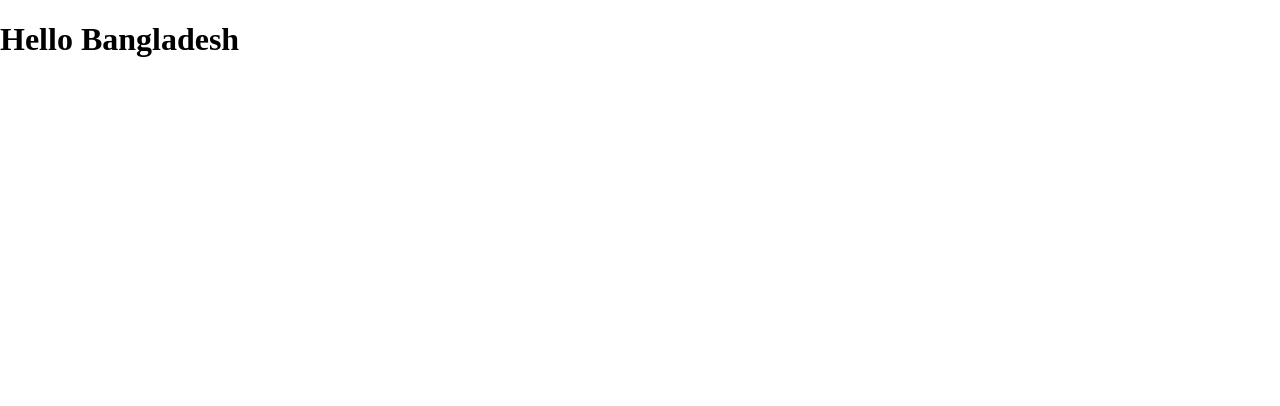
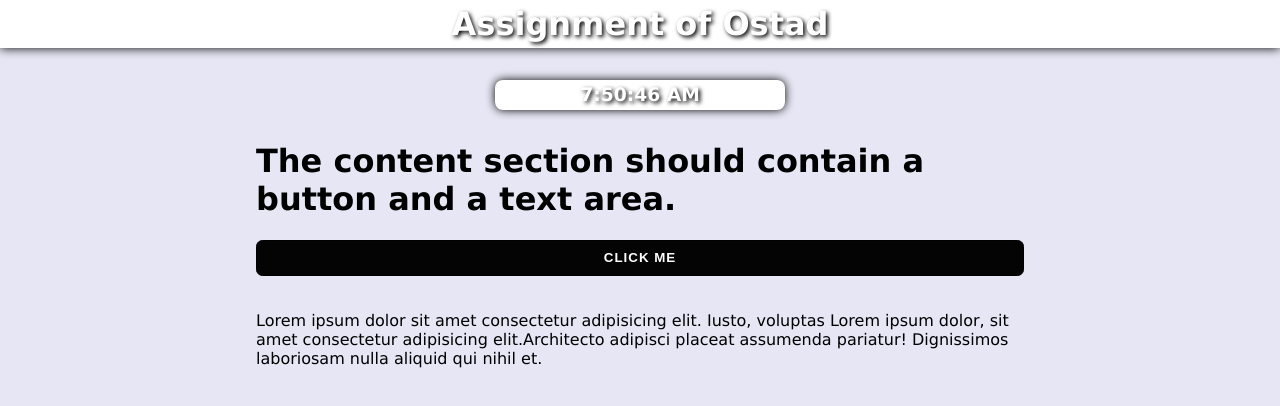
Before and after one commit to minhajul-im/Practice-React-Next, a React (Vite) app in the folder Module-5/: page / in a window 1280 px wide. Shown: the top 406 px of the page. Built offline with nearby package versions, Linux system fonts and the light colour scheme.

Commit message:
design done

```diff
--- a/Module-5/src/App.jsx
+++ b/Module-5/src/App.jsx
@@ -1,7 +1,20 @@
+import Page from "./layout/Page";
+
 const App = () => {
+  const data = {
+    title: "Assignment of Ostad",
+    clock: new Date().toLocaleTimeString(),
+    mainTitle: "The content section should contain a button and a text area.",
+    button: "Click me",
+    text: `Lorem ipsum dolor sit amet consectetur adipisicing elit. Iusto, voluptas Lorem ipsum dolor, sit amet
+    consectetur adipisicing elit.Architecto adipisci placeat
+    assumenda pariatur! Dignissimos laboriosam nulla aliquid
+    qui nihil et.`,
+  };
+
   return (
     <div>
-      <h1>Hello Bangladesh</h1>
+      <Page data={data} />
     </div>
   );
 };
--- a/Module-5/src/index.css
+++ b/Module-5/src/index.css
@@ -1,6 +1,8 @@
 body {
   margin: 0;
   padding: 0;
+  background-color: #e6e6f4;
   box-sizing: border-box;
-  font-family: "Times New Roman", Times, serif;
+  font-family: "Lucida Sans", "Lucida Sans Regular", "Lucida Grande",
+    "Lucida Sans Unicode", Geneva, Verdana, sans-serif;
 }
--- /dev/null
+++ b/Module-5/src/layout/Page.jsx
@@ -0,0 +1,23 @@
+import classes from "./Page.module.css";
+
+const Page = ({ data }) => {
+  const { title, clock, mainTitle, button, text } = data;
+  return (
+    <div>
+      <header className={classes.header}>
+        <h1 className={classes.title}>{title}</h1>
+      </header>
+      <main className={classes.main}>
+        <h3 className={classes.clock}>{clock}</h3>
+        <h1>{mainTitle}</h1>
+        <section className={classes.section}>
+          <button className={classes.button}>{button}</button>
+          <p>{text}</p>
+        </section>
+      </main>
+      <footer></footer>
+    </div>
+  );
+};
+
+export default Page;
--- /dev/null
+++ b/Module-5/src/layout/Page.module.css
@@ -0,0 +1,60 @@
+/* header  */
+.header {
+  background-color: #ffffff;
+}
+
+/* tittle */
+.title {
+  margin: 0;
+  padding: 0.3rem;
+  text-align: center;
+  color: #ffffff;
+  text-shadow: 2px 2px 4px #000000;
+  box-shadow: 0 0 10px #000000;
+  cursor: pointer;
+}
+
+.clock {
+  margin: 2rem auto;
+  border-radius: 0.5rem;
+  width: 280px;
+  padding: 0.3rem;
+  text-align: center;
+  color: #ffffff;
+  text-shadow: 2px 2px 4px #000000;
+  box-shadow: 0 0 10px #000000;
+  background-color: #ffffff;
+}
+
+/* main  */
+.main {
+  width: 60%;
+  margin: 1rem auto;
+}
+
+/* section  */
+.section {
+  display: flex;
+  flex-direction: column;
+  gap: 1.2rem;
+}
+
+/* button  */
+.button {
+  outline: none;
+  border: 1px solid #000000;
+  color: #ffffff;
+  padding: 0.6rem;
+  border-radius: 0.4rem;
+  background-color: #040404;
+  text-transform: uppercase;
+  font-weight: 600;
+  letter-spacing: 1px;
+  cursor: pointer;
+}
+
+.button:hover {
+  background-color: #ffffff;
+  color: #000000;
+  transition-duration: 0.5s;
+}
```
